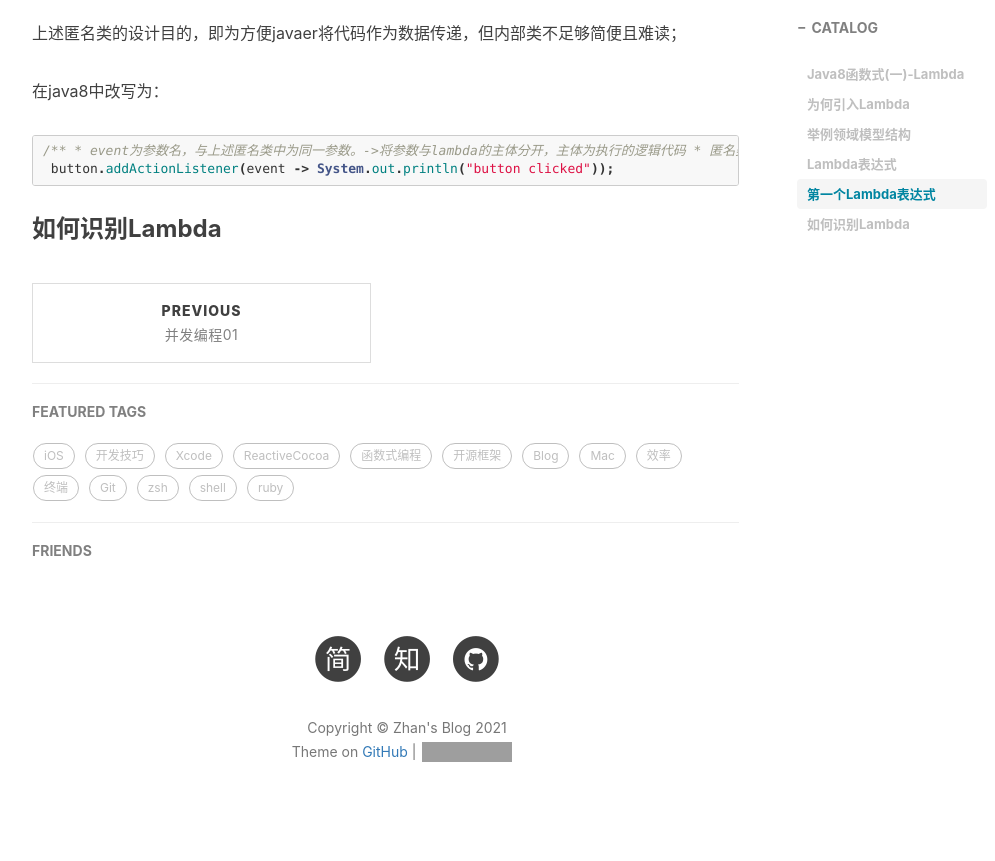
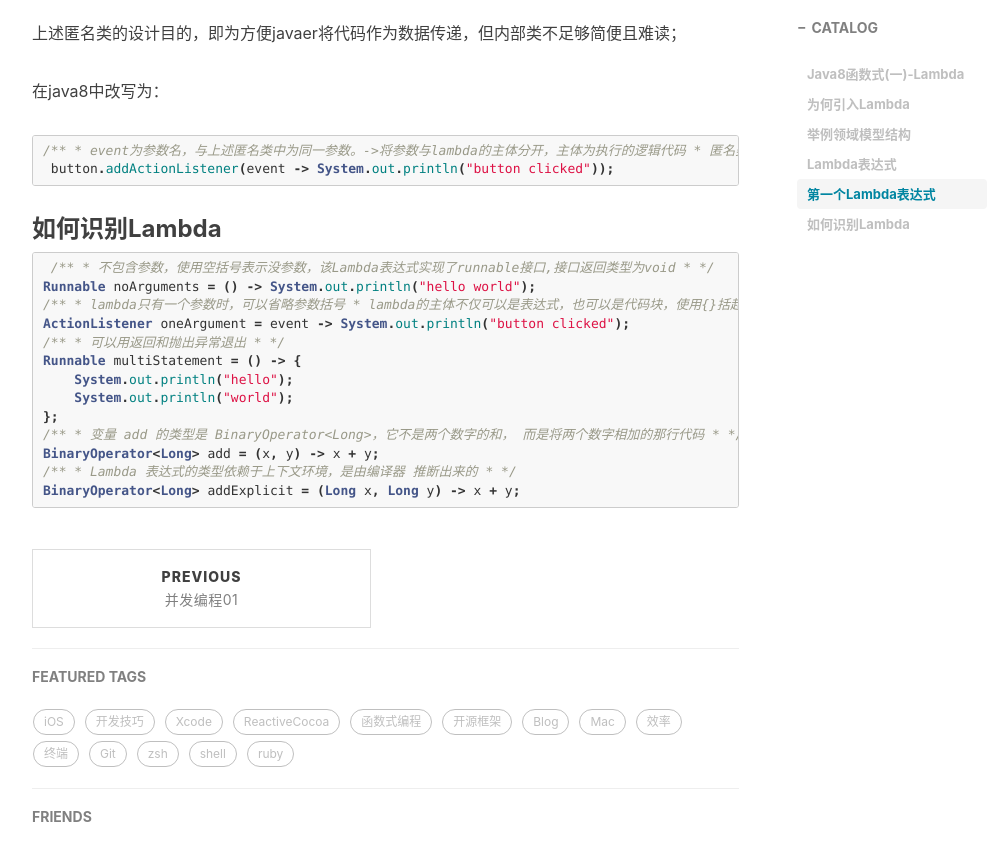
Before and after one commit to VonLuc/VonLuc.github.io, a Jekyll site: the page built from _posts/2021-05-17-Java8函数式-lambda.md, in a window 1280 px wide and 900 px high, scrolled down 2001 px. Shown: the top 861 px of the window, without its empty margins (233-1228 px from the left). Built offline with Jekyll 4.4.1, drawn with Linux system fonts in a browser that asks for light colours; nearby versions of some CDN libraries; comment, search, counter and statistics services are not loaded; grey boxes are pictures that could not be loaded.

Commit message:
Update 2021-05-17-Java8函数式-lambda.md

````diff
--- a/_posts/2021-05-17-Java8函数式-lambda.md
+++ b/_posts/2021-05-17-Java8函数式-lambda.md
@@ -70,3 +70,30 @@ button.addActionListener(new ActionListener() {
 ```
 
 ### 如何识别Lambda
+
+```java
+ /**
+  * 不包含参数，使用空括号表示没参数，该Lambda表达式实现了runnable接口,接口返回类型为void
+  * */
+Runnable noArguments = () -> System.out.println("hello world");
+/**
+ * lambda只有一个参数时，可以省略参数括号
+ * lambda的主体不仅可以是表达式，也可以是代码块，使用{}括起来
+ * */
+ActionListener oneArgument = event -> System.out.println("button clicked");
+/**
+ * 可以用返回和抛出异常退出
+ * */
+Runnable multiStatement = () -> {
+    System.out.println("hello");
+    System.out.println("world");
+};
+/**
+ * 变量 add 的类型是 BinaryOperator<Long>，它不是两个数字的和， 而是将两个数字相加的那行代码
+ * */
+BinaryOperator<Long> add = (x, y) -> x + y;
+/**
+ * Lambda 表达式的类型依赖于上下文环境，是由编译器 推断出来的
+ * */
+BinaryOperator<Long> addExplicit = (Long x, Long y) -> x + y;
+```
````
